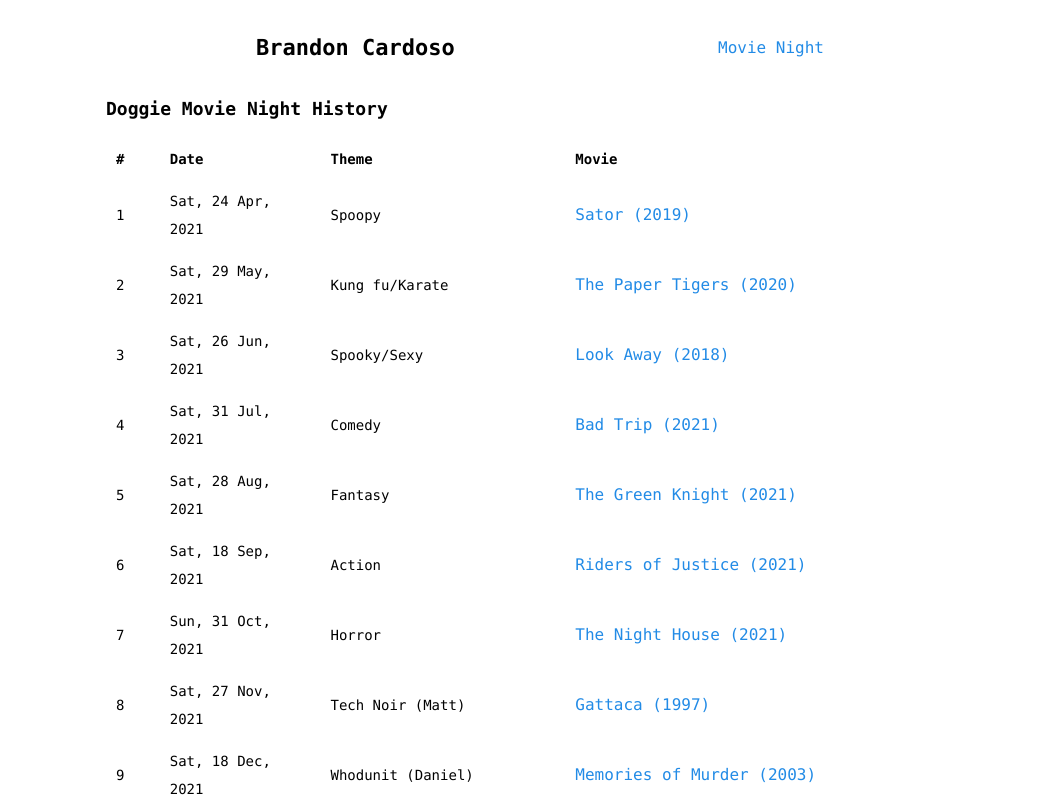
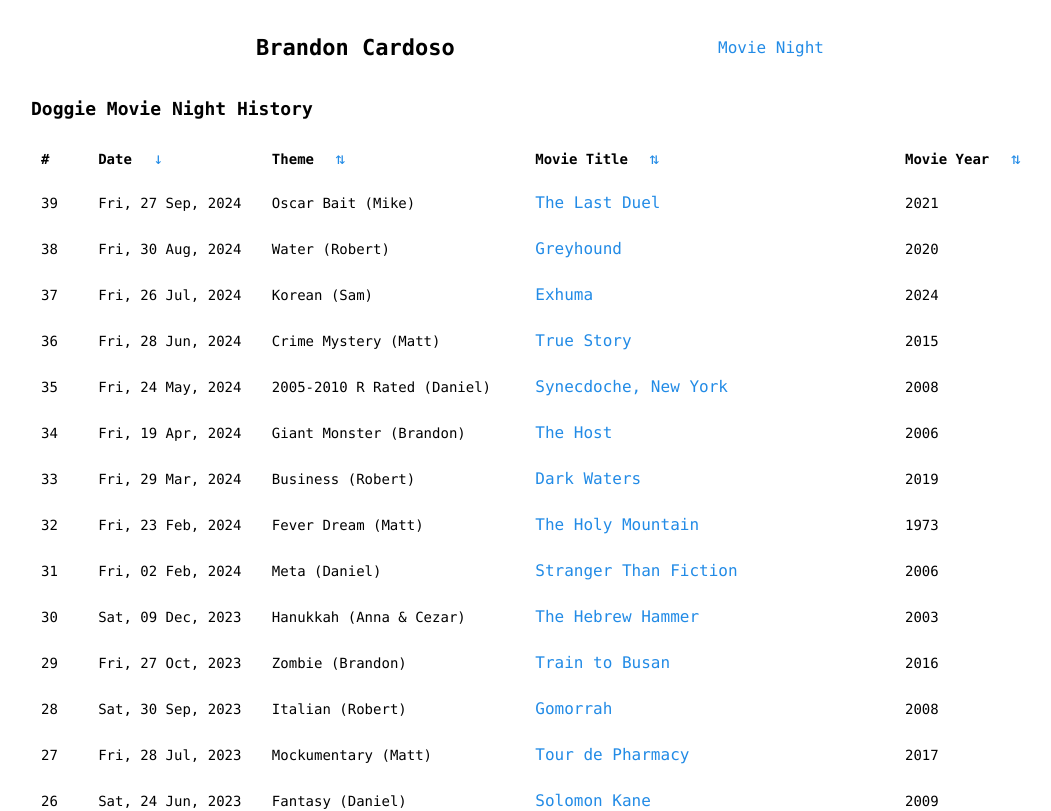
Before and after one commit to brandoncardoso/brandoncardoso.github.io, a React (Vite) app: page /movies in a window 1280 px wide. Shown: the top 811 px of the page, without its empty margins (100-1151 px from the left). Built offline with nearby package versions, Linux system fonts and the light colour scheme.

Commit message:
add movie table sorting

```diff
--- a/src/pages/movies.tsx
+++ b/src/pages/movies.tsx
@@ -1,14 +1,16 @@
 import {
+	ActionIcon,
 	Anchor,
 	Container,
 	Table,
 	Title,
+	Text,
 } from "@mantine/core";
 import dayjs from "dayjs";
 import utc from "dayjs/plugin/utc";
 import timezone from "dayjs/plugin/timezone";
 import localizedFormat from "dayjs/plugin/localizedFormat";
-import { useEffect, useState } from "react";
+import { useEffect, useMemo, useState } from "react";
 import { Helmet } from "react-helmet";
 
 dayjs.extend(utc)
@@ -16,6 +18,7 @@ dayjs.extend(timezone)
 dayjs.extend(localizedFormat)
 
 type MovieNightInfo = {
+	[key: string]: number | string;
 	num: number,
 	date: string,
 	theme: string,
@@ -25,8 +28,19 @@ type MovieNightInfo = {
 	tmdbUrl: string,
 }
 
+enum SortDirection {
+	ASC = "asc",
+	DESC = "desc",
+}
+
+type SortConfig = {
+	key: keyof MovieNightInfo,
+	direction: SortDirection
+}
+
 export default function Movies() {
 	const [movies, setMovies] = useState<MovieNightInfo[]>([])
+	const [sortConfig, setSortConfig] = useState<SortConfig>({ key: "date", direction: SortDirection.DESC })
 
 	useEffect(() => {
 		const loadMovies = async () => {
@@ -38,26 +52,87 @@ export default function Movies() {
 		loadMovies()
 	}, [])
 
+	const sortFunction = useMemo(() => {
+		if (sortConfig.key && sortConfig.direction) {
+			return (a: MovieNightInfo, b: MovieNightInfo) => {
+				const valueA = a[sortConfig.key];
+				const valueB = b[sortConfig.key];
+
+				// Handle number comparison
+				if (typeof valueA === "number" && typeof valueB === "number") {
+					console.log('numbers')
+					if (sortConfig.direction === SortDirection.ASC) {
+						return valueA - valueB
+					}
+					if (sortConfig.direction === SortDirection.DESC) {
+						return valueB - valueA
+					}
+				}
+
+				// Handle string comparison
+				if (typeof valueA === "string" && typeof valueB === "string") {
+					console.log('strings')
+					if (sortConfig.direction === SortDirection.ASC) {
+						return valueA.localeCompare(valueB)
+					}
+					if (sortConfig.direction === SortDirection.DESC) {
+						return valueB.localeCompare(valueA)
+					}
+				}
+
+				return 0
+			}
+		}
+	}, [sortConfig])
+
+	const sortedMovies = useMemo(() => {
+		return [...movies].sort(sortFunction)
+	}, [movies, sortFunction])
+
+	const changeSort = (key: keyof MovieNightInfo) => {
+		let direction = SortDirection.ASC;
+		if (sortConfig.key === key && sortConfig.direction === SortDirection.ASC) {
+			direction = SortDirection.DESC
+		}
+		setSortConfig({ key, direction })
+	}
+
+	const getSortButton = (sortKey: keyof MovieNightInfo) => {
+		return (
+			<ActionIcon ml={4} variant="subtle" onClick={() => changeSort(sortKey)}>
+				<Text>
+					{sortConfig.key === sortKey
+						? sortConfig.direction === SortDirection.ASC
+							? '↑'
+							: '↓'
+						: '⇅'
+					}
+				</Text>
+			</ActionIcon>
+		)
+	}
+
 	return (
 		<>
 			<Helmet>
 				<title>Doggie Movie Night History</title>
 			</Helmet>
 
-			<Container size="xl">
+			<Container size="xxl">
 				<Title order={2} size="h4" mb="md">Doggie Movie Night History</Title>
 
 				<Table withRowBorders={false} highlightOnHover>
 					<Table.Thead>
 						<Table.Tr>
 							<Table.Th>#</Table.Th>
-							<Table.Th>Date</Table.Th>
-							<Table.Th>Theme</Table.Th>
-							<Table.Th>Movie</Table.Th>
+							<Table.Th>Date {getSortButton("date")}</Table.Th>
+							<Table.Th>Theme {getSortButton("theme")}</Table.Th>
+							<Table.Th>Movie Title {getSortButton("movieTitle")}</Table.Th>
+							<Table.Th>Movie Year {getSortButton("movieYear")}</Table.Th>
 						</Table.Tr>
 					</Table.Thead>
 					<Table.Tbody>
-						{movies.map((movie, index) => (
+						{sortedMovies.map((movie, index) => (
 							<Table.Tr key={index}>
 								<Table.Td>{movie.num}</Table.Td>
 								<Table.Td>
@@ -68,8 +143,11 @@ export default function Movies() {
 									<Anchor
 										href={movie.tmdbUrl}
 										aria-label={`The Movie Database (TMDB) page for ${movie.movieTitle} ${movie.movieYear}`}>
-										{movie.movieTitle} ({movie.movieYear})
+										{movie.movieTitle}
 									</Anchor>
+								</Table.Td>
+								<Table.Td>
+									{movie.movieYear}
 								</Table.Td>
 							</Table.Tr>
 						))}
```
